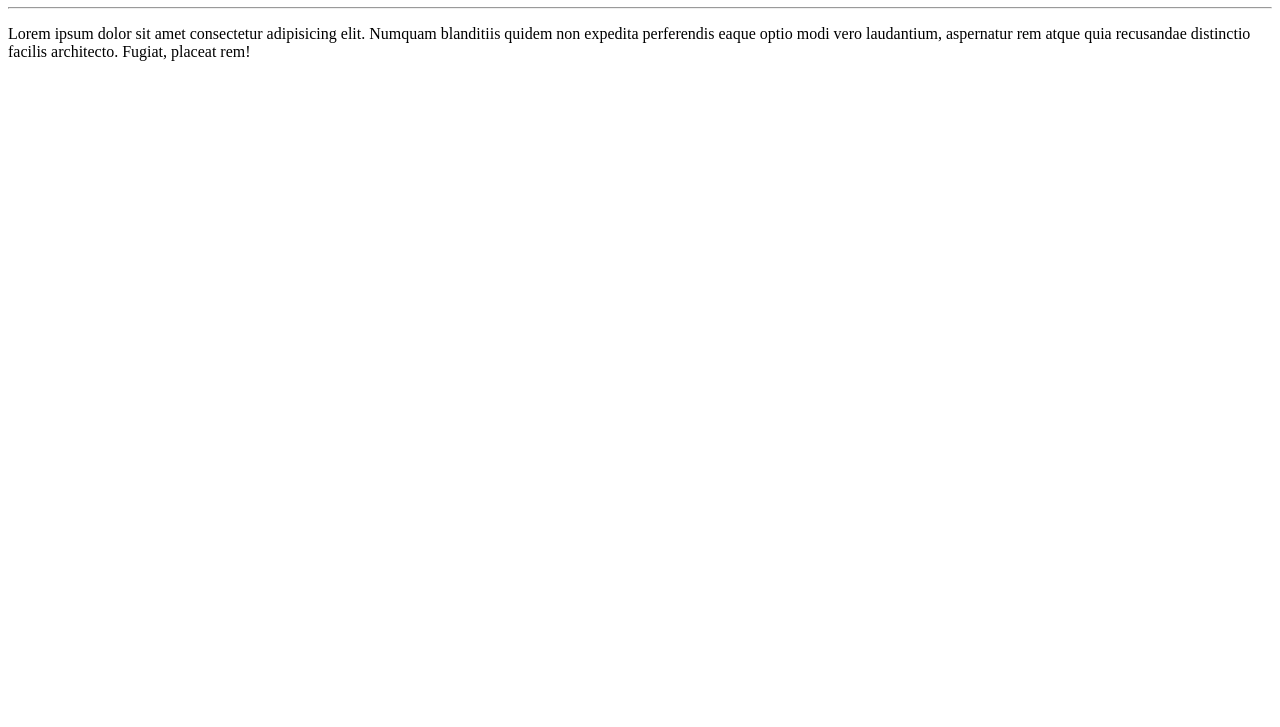
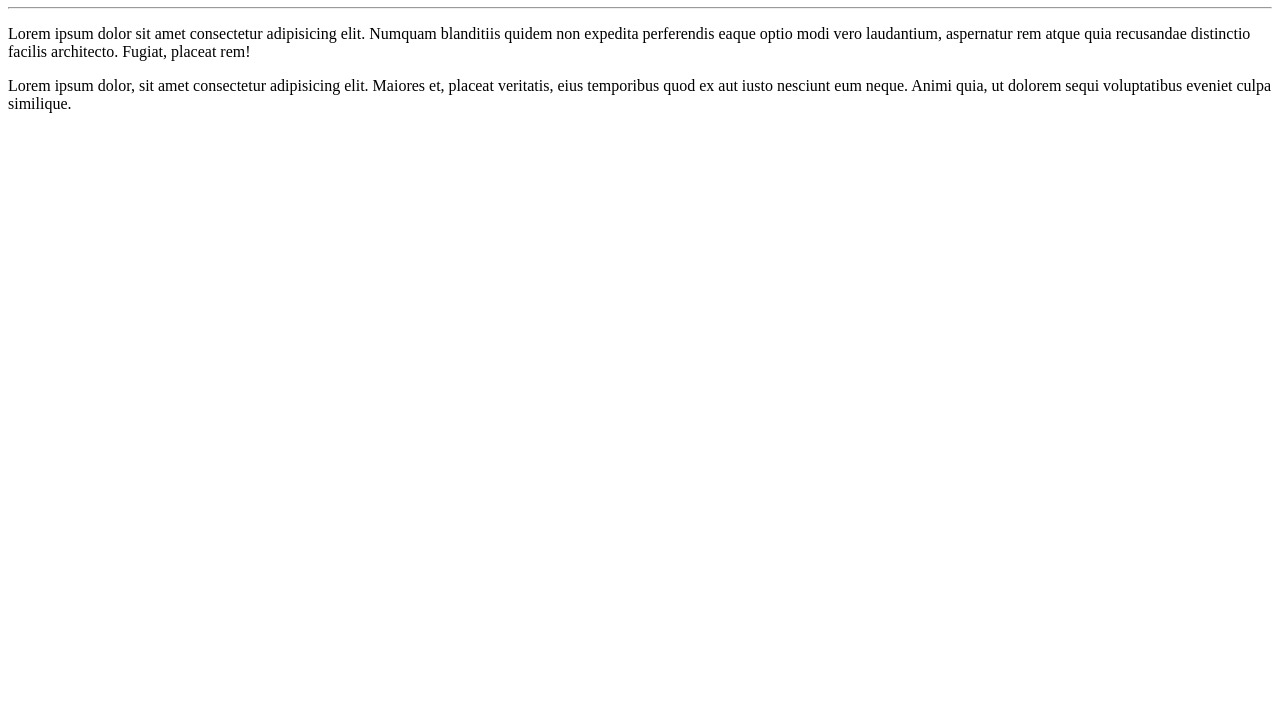
Before and after one commit to rafa-santana/Ola-Mundo, a plain HTML site: page site-exemplo/index.html in a window 1280 px wide. Shown: the part 73-800 px from the top of the page. Drawn offline with Linux system fonts and the light colour scheme.

Commit message:
Criei um novo parágrafo

```diff
--- a/site-exemplo/index.html
+++ b/site-exemplo/index.html
@@ -10,5 +10,6 @@
     <h1>Olá, mundo!</h1>
     <hr>
     <p>Lorem ipsum dolor sit amet consectetur adipisicing elit. Numquam blanditiis quidem non expedita perferendis eaque optio modi vero laudantium, aspernatur rem atque quia recusandae distinctio facilis architecto. Fugiat, placeat rem!</p>
+    <p>Lorem ipsum dolor, sit amet consectetur adipisicing elit. Maiores et, placeat veritatis, eius temporibus quod ex aut iusto nesciunt eum neque. Animi quia, ut dolorem sequi voluptatibus eveniet culpa similique.</p>
 </body>
 </html>
```
